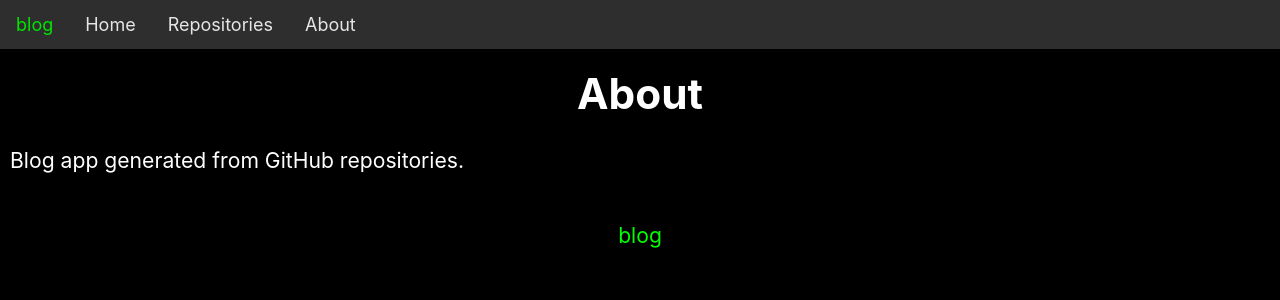
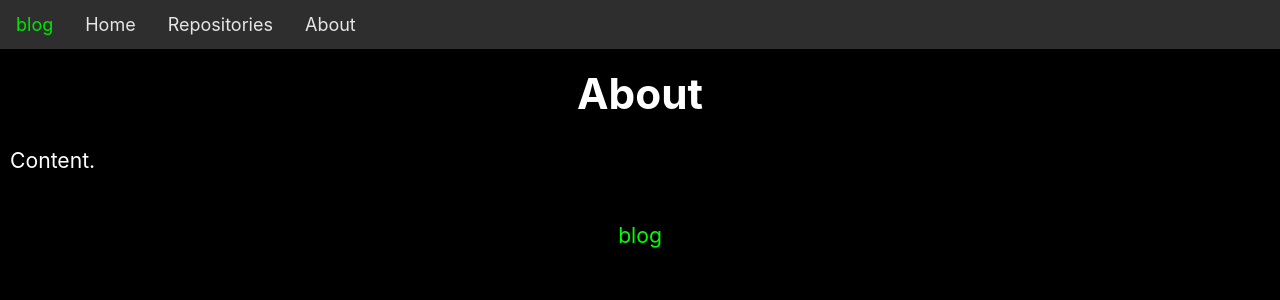
Before and after one commit to Uvacoder/blog-nextra, a Next.js app: page /about in a window 1280 px wide. Shown: the top 300 px of the page. Built offline with nearby package versions, Linux system fonts and the light colour scheme.

Commit message:
Content.

```diff
--- a/pages/about.js
+++ b/pages/about.js
@@ -5,7 +5,7 @@ export default function About() {
     <>
       <Header title="About"/>
       <div>
-	Blog app generated from GitHub repositories.
+	Content.
       </div>
     </>
   )
```
